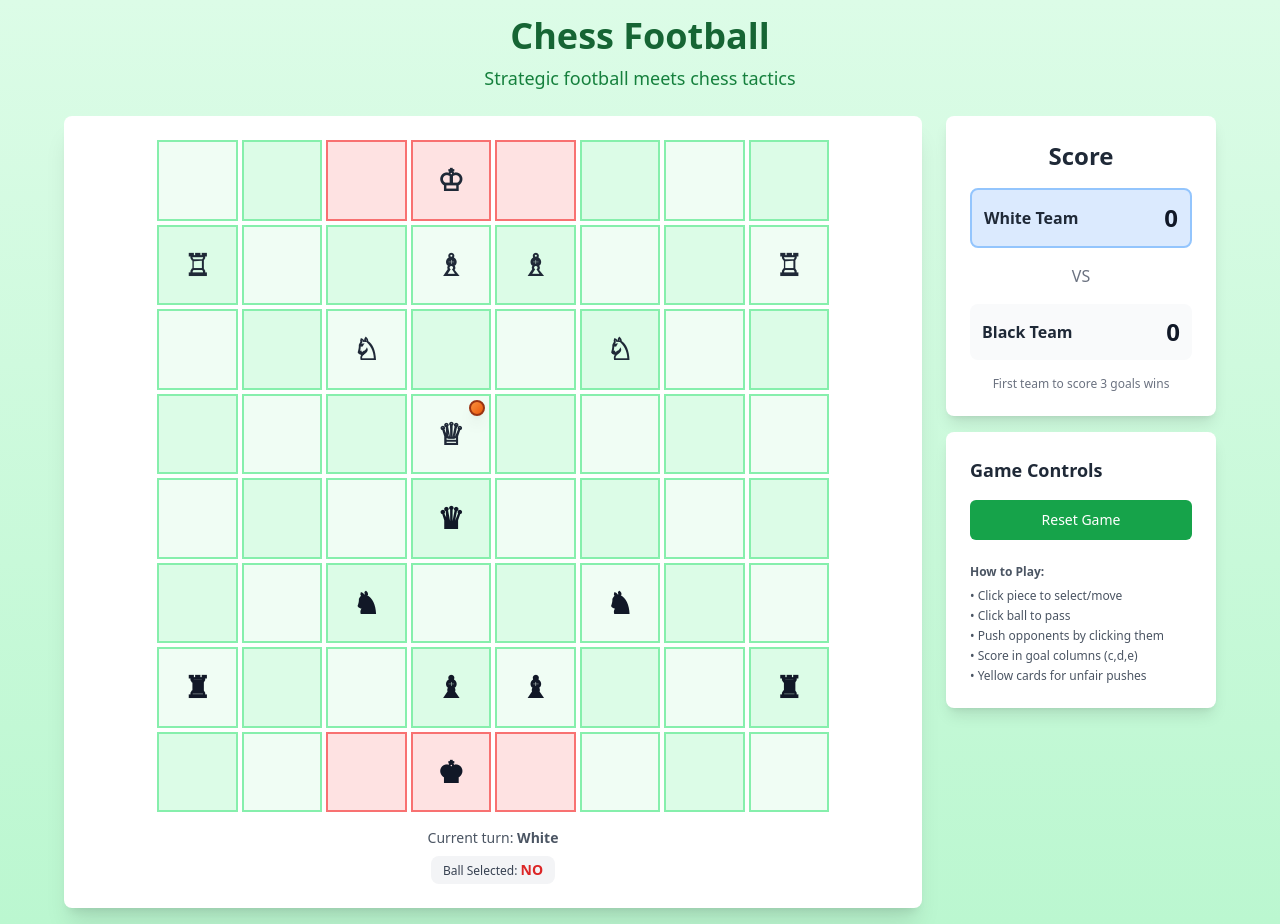
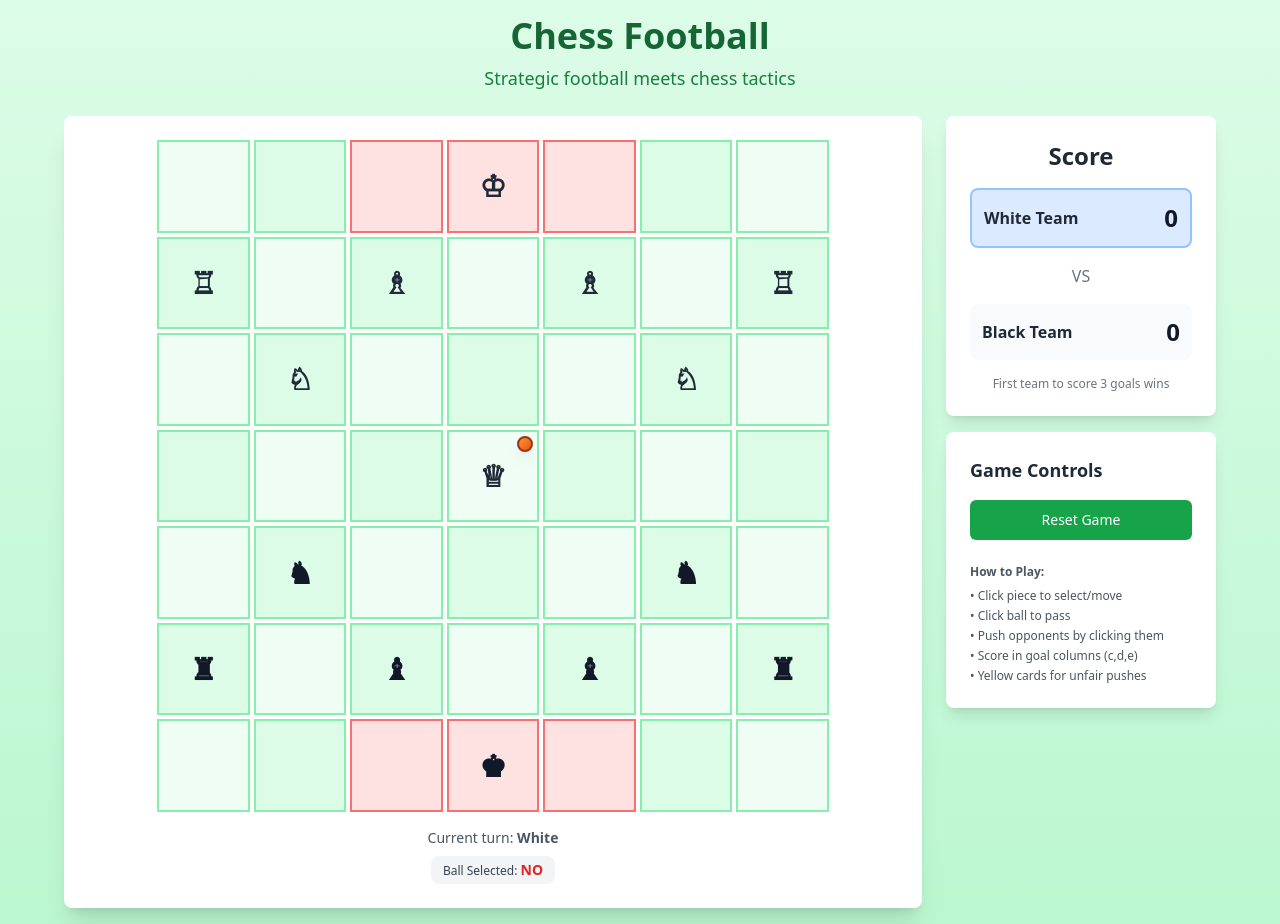
Before and after one commit to OmkarABarve/ChessPassers, a React (Vite) app: page / in a window 1280 px wide. Built offline with nearby package versions, Linux system fonts and the light colour scheme.

Commit message:
Adjust board size
Update game board to be 7x7 and adjust associated game mechanics.

```diff
--- a/src/components/ChessFootball.tsx
+++ b/src/components/ChessFootball.tsx
@@ -8,23 +8,23 @@ import { PieceType, Position, GameState, Piece, Card } from '../types/game';
 const INITIAL_PIECES: Piece[] = [
   // White pieces
   { id: 'w-king', type: 'king', color: 'white', position: { row: 0, col: 3 }, cards: [] },
-  { id: 'w-bishop1', type: 'bishop', color: 'white', position: { row: 1, col: 3 }, cards: [] },
+  { id: 'w-bishop1', type: 'bishop', color: 'white', position: { row: 1, col: 2 }, cards: [] },
   { id: 'w-bishop2', type: 'bishop', color: 'white', position: { row: 1, col: 4 }, cards: [] },
-  { id: 'w-knight1', type: 'knight', color: 'white', position: { row: 2, col: 2 }, cards: [] },
+  { id: 'w-knight1', type: 'knight', color: 'white', position: { row: 2, col: 1 }, cards: [] },
   { id: 'w-knight2', type: 'knight', color: 'white', position: { row: 2, col: 5 }, cards: [] },
   { id: 'w-rook1', type: 'rook', color: 'white', position: { row: 1, col: 0 }, cards: [] },
-  { id: 'w-rook2', type: 'rook', color: 'white', position: { row: 1, col: 7 }, cards: [] },
+  { id: 'w-rook2', type: 'rook', color: 'white', position: { row: 1, col: 6 }, cards: [] },
   { id: 'w-queen', type: 'queen', color: 'white', position: { row: 3, col: 3 }, cards: [] },
 
   // Black pieces
-  { id: 'b-king', type: 'king', color: 'black', position: { row: 7, col: 3 }, cards: [] },
-  { id: 'b-bishop1', type: 'bishop', color: 'black', position: { row: 6, col: 3 }, cards: [] },
-  { id: 'b-bishop2', type: 'bishop', color: 'black', position: { row: 6, col: 4 }, cards: [] },
-  { id: 'b-knight1', type: 'knight', color: 'black', position: { row: 5, col: 2 }, cards: [] },
-  { id: 'b-knight2', type: 'knight', color: 'black', position: { row: 5, col: 5 }, cards: [] },
-  { id: 'b-rook1', type: 'rook', color: 'black', position: { row: 6, col: 0 }, cards: [] },
-  { id: 'b-rook2', type: 'rook', color: 'black', position: { row: 6, col: 7 }, cards: [] },
-  { id: 'b-queen', type: 'queen', color: 'black', position: { row: 4, col: 3 }, cards: [] },
+  { id: 'b-king', type: 'king', color: 'black', position: { row: 6, col: 3 }, cards: [] },
+  { id: 'b-bishop1', type: 'bishop', color: 'black', position: { row: 5, col: 2 }, cards: [] },
+  { id: 'b-bishop2', type: 'bishop', color: 'black', position: { row: 5, col: 4 }, cards: [] },
+  { id: 'b-knight1', type: 'knight', color: 'black', position: { row: 4, col: 1 }, cards: [] },
+  { id: 'b-knight2', type: 'knight', color: 'black', position: { row: 4, col: 5 }, cards: [] },
+  { id: 'b-rook1', type: 'rook', color: 'black', position: { row: 5, col: 0 }, cards: [] },
+  { id: 'b-rook2', type: 'rook', color: 'black', position: { row: 5, col: 6 }, cards: [] },
+  { id: 'b-queen', type: 'queen', color: 'black', position: { row: 3, col: 3 }, cards: [] },
 ];
 
 const ChessFootball: React.FC = () => {
@@ -83,7 +83,7 @@ const ChessFootball: React.FC = () => {
 
   const checkGoal = useCallback((position: Position): boolean => {
     const goalCols = [2, 3, 4]; // columns c, d, e (0-indexed)
-    return (position.row === -1 || position.row === 8) && goalCols.includes(position.col);
+    return (position.row === -1 || position.row === 7) && goalCols.includes(position.col);
   }, []);
 
   const scoreGoal = useCallback((scoringPlayer: 'white' | 'black') => {
--- a/src/components/GameBoard.tsx
+++ b/src/components/GameBoard.tsx
@@ -162,8 +162,8 @@ export const GameBoard: React.FC<GameBoardProps> = ({
     };
 
     // Check if push destination is valid
-    if (pushDestination.row < 0 || pushDestination.row > 7 ||
-        pushDestination.col < 0 || pushDestination.col > 7 ||
+    if (pushDestination.row < 0 || pushDestination.row > 6 ||
+        pushDestination.col < 0 || pushDestination.col > 6 ||
         isPieceAt(gameState.pieces, pushDestination)) {
       // Find alternative push location
       const alternatives = [
@@ -172,8 +172,8 @@ export const GameBoard: React.FC<GameBoardProps> = ({
         { row: pushed.position.row, col: pushed.position.col + 1 },
         { row: pushed.position.row, col: pushed.position.col - 1 },
       ].filter(pos =>
-        pos.row >= 0 && pos.row <= 7 &&
-        pos.col >= 0 && pos.col <= 7 &&
+        pos.row >= 0 && pos.row <= 6 &&
+        pos.col >= 0 && pos.col <= 6 &&
         !isPieceAt(gameState.pieces, pos)
       );
 
@@ -256,14 +256,14 @@ export const GameBoard: React.FC<GameBoardProps> = ({
   };
 
   const isGoalZone = (row: number, col: number): boolean => {
-    return (row === 0 || row === 7) && [2, 3, 4].includes(col);
+    return (row === 0 || row === 6) && [2, 3, 4].includes(col);
   };
 
   return (
     <div className="bg-white rounded-lg shadow-xl p-6">
-      <div className="grid grid-cols-8 gap-1 aspect-square max-w-2xl mx-auto">
-        {Array.from({ length: 8 }, (_, row) =>
-          Array.from({ length: 8 }, (_, col) => {
+      <div className="grid grid-cols-7 gap-1 aspect-square max-w-2xl mx-auto">
+        {Array.from({ length: 7 }, (_, row) =>
+          Array.from({ length: 7 }, (_, col) => {
             const piece = findPieceAt(gameState.pieces, { row, col });
             const hasBall = gameState.ballPosition.row === row && gameState.ballPosition.col === col;
             const isSelected = gameState.selectedPiece?.position.row === row &&
--- a/src/utils/gameLogic.ts
+++ b/src/utils/gameLogic.ts
@@ -15,7 +15,7 @@ export const findPieceAt = (pieces: Piece[], position: Position): Piece | null =
 
 export const isValidMove = (from: Position, to: Position, pieces: Piece[]): boolean => {
   // Check bounds
-  if (to.row < 0 || to.row > 7 || to.col < 0 || to.col > 7) return false;
+  if (to.row < 0 || to.row > 6 || to.col < 0 || to.col > 6) return false;
 
   // Check if destination is occupied by friendly piece
   const targetPiece = findPieceAt(pieces, to);
@@ -83,9 +83,9 @@ export const getPossibleMoves = (piece: Piece, pieces: Piece[]): Position[] => {
 
   // Add goal positions for ball passing
   if (piece.color === 'white') {
-    // Can score on black's goal (row 8, cols 2,3,4)
+    // Can score on black's goal (row 7, cols 2,3,4)
     [2, 3, 4].forEach(goalCol => {
-      moves.push({ row: 8, col: goalCol });
+      moves.push({ row: 7, col: goalCol });
     });
   } else {
     // Can score on white's goal (row -1, cols 2,3,4)
@@ -110,10 +110,10 @@ const getRookMoves = (piece: Piece, pieces: Piece[]): Position[] => {
   ];
 
   directions.forEach(({ dr, dc }) => {
-    for (let i = 1; i < 8; i++) {
+    for (let i = 1; i < 7; i++) {
       const newPos = { row: row + dr * i, col: col + dc * i };
 
-      if (newPos.row < 0 || newPos.row > 7 || newPos.col < 0 || newPos.col > 7) break;
+      if (newPos.row < 0 || newPos.row > 6 || newPos.col < 0 || newPos.col > 6) break;
 
       const pieceAtPos = findPieceAt(pieces, newPos);
       if (pieceAtPos) {
@@ -143,10 +143,10 @@ const getBishopMoves = (piece: Piece, pieces: Piece[]): Position[] => {
   ];
 
   directions.forEach(({ dr, dc }) => {
-    for (let i = 1; i < 8; i++) {
+    for (let i = 1; i < 7; i++) {
       const newPos = { row: row + dr * i, col: col + dc * i };
 
-      if (newPos.row < 0 || newPos.row > 7 || newPos.col < 0 || newPos.col > 7) break;
+      if (newPos.row < 0 || newPos.row > 6 || newPos.col < 0 || newPos.col > 6) break;
 
       const pieceAtPos = findPieceAt(pieces, newPos);
       if (pieceAtPos) {
```
